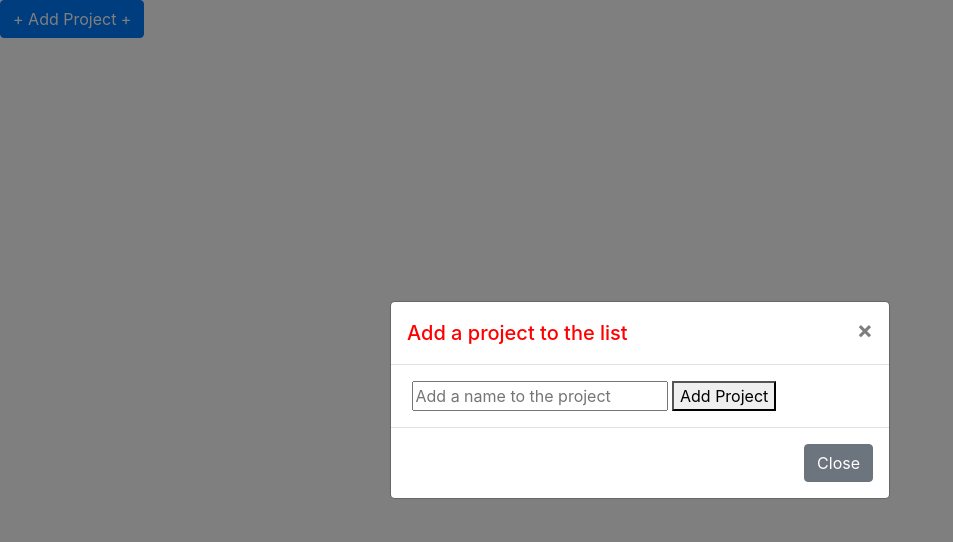
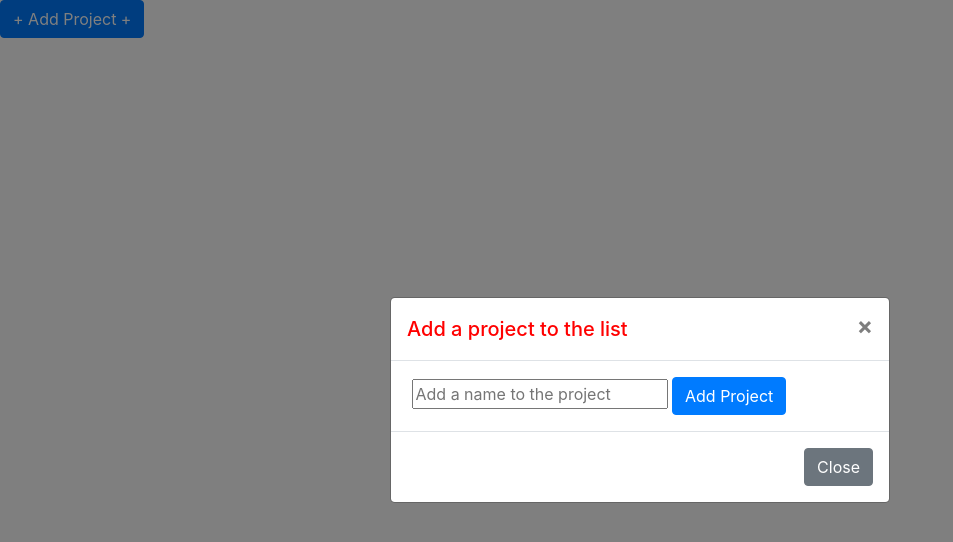
Before and after one commit to kubilaycaglayan/todo-list, a website built with webpack: page dist/index.html in a window 1280 px wide. Both pictures are taken after a click on the button "+ Add Project +". Shown: the whole page, without its empty margins (0-953 px from the left). Built offline with nearby package versions, Linux system fonts and the light colour scheme.

Commit message:
Modify add project name button

```diff
--- a/dist/index.html
+++ b/dist/index.html
@@ -29,7 +29,7 @@
               <label for="nameProject"></label>
               <input type="text" id="nameProject" placeholder="Add a name to the project">
 
-              <button type="submit" id="submitProject">Add Project</button>
+              <button type="submit" id="submitProject" class="btn btn-primary">Add Project</button>
             </form>
           </div>
           <div class="modal-footer">
```
